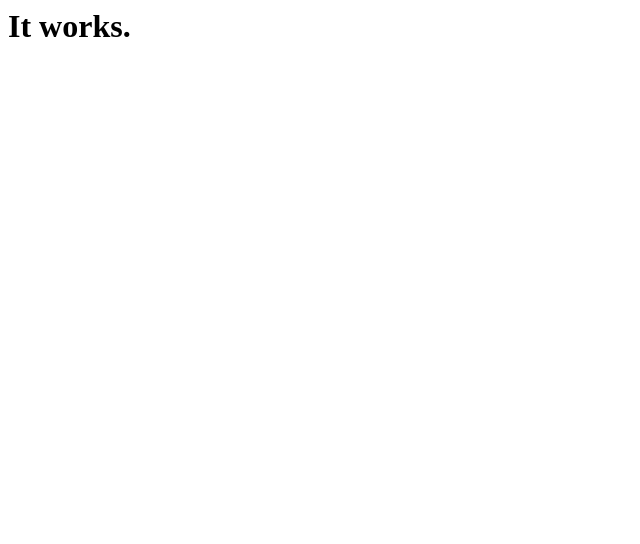
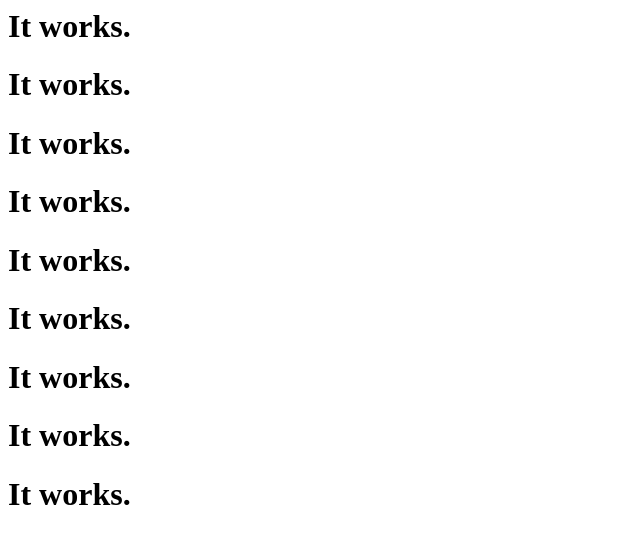
Before and after one commit to rimurukun/rimurukun.github.io, a plain HTML site: page index.html in a window 1280 px wide. Shown: the whole page, without its empty margins (0-640 px from the left). Drawn offline with Linux system fonts and the light colour scheme.

Commit message:
ローカルでの編集方法の確認

```diff
--- a/index.html
+++ b/index.html
@@ -1 +1,9 @@
 <h1> It works.</h1>
+<h1> It works.</h1>
+<h1> It works.</h1>
+<h1> It works.</h1>
+<h1> It works.</h1>
+<h1> It works.</h1>
+<h1> It works.</h1>
+<h1> It works.</h1>
+<h1> It works.</h1>
```
Also changed, not shown: test.html (added, +1 -0 lines).
